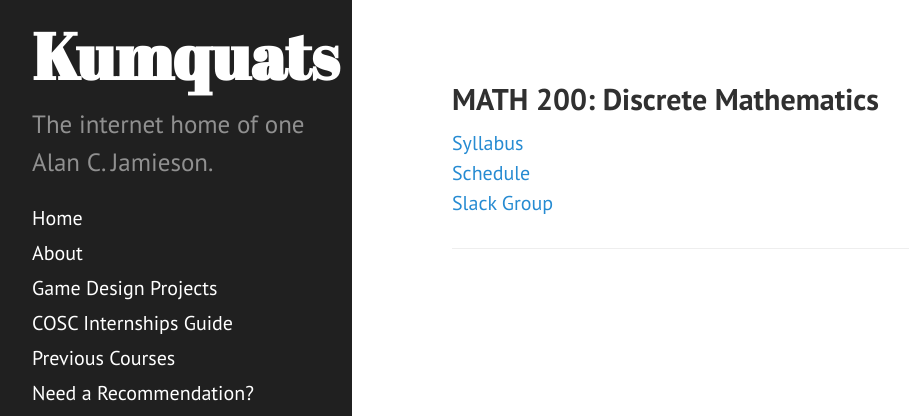
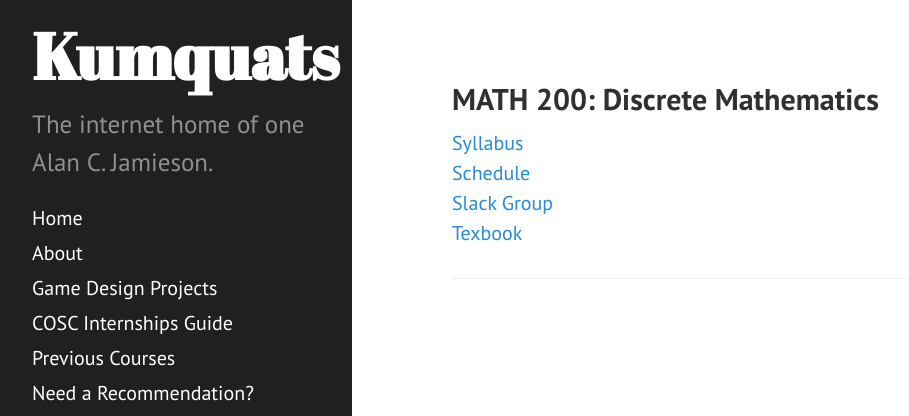
Before and after one commit to ripark/ripark.github.io, a Jekyll site: the page built from s20/math200.html, in a window 1280 px wide. Shown: the top 416 px of the page, without its empty margins (8-917 px from the left). Built offline with Jekyll 4.4.1, drawn with Linux system fonts in a browser that asks for light colours; Markdown is read by kramdown in place of the engine named in the settings.

Commit message:
last update pre semester

```diff
--- a/s20/cosc460.html
+++ b/s20/cosc460.html
@@ -4,7 +4,7 @@
 shorttitle: "COSC 460"
 ---
 
-<a href="http://ripark.github.io/s20/COSC460SillyBus.pdf">Syllabus</a>
+<a href="http://ripark.github.io/s20/COSC460Syllabus.pdf">Syllabus</a>
 <br>
 <a href="http://ripark.github.io/s20/COSC460Sched.pdf">Schedule</a>
 <br>
--- a/s20/math200.html
+++ b/s20/math200.html
@@ -4,10 +4,12 @@
 shorttitle: "MATH 200"
 ---
 
-<a href="http://ripark.github.io/s20/MATH200SillyBus.pdf">Syllabus</a>
+<a href="http://ripark.github.io/s20/MATH200Syllabus.pdf">Syllabus</a>
 <br>
 <a href="http://ripark.github.io/s20/MATH200Sched.pdf">Schedule</a>
 <br>
 <a href="https://smcmcs.slack.com/messages/math200/">Slack Group</a>
 <br>
+<a href="https://open.umn.edu/opentextbooks/textbooks/book-of-proof">Texbook</a>
+<br>
 <hr>
```
Also changed, not shown: 2 other files.
